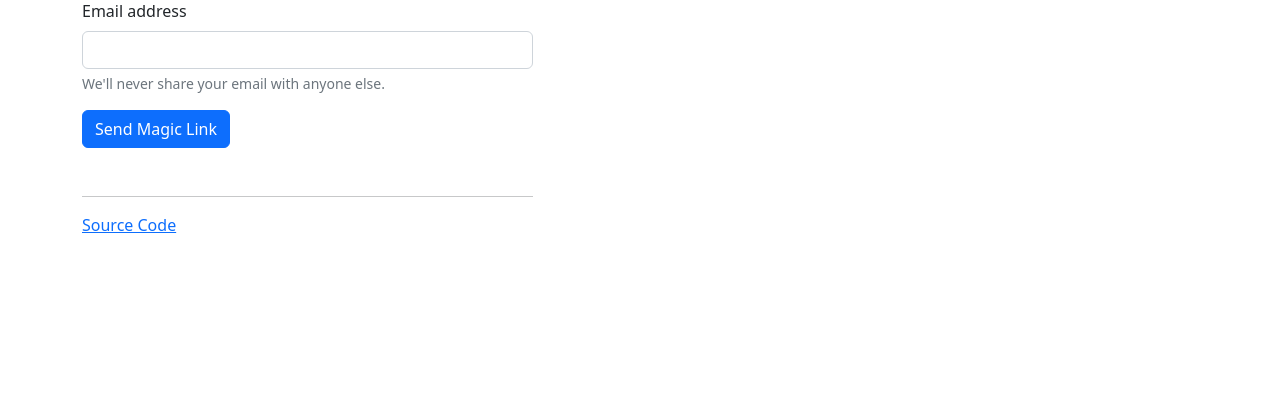
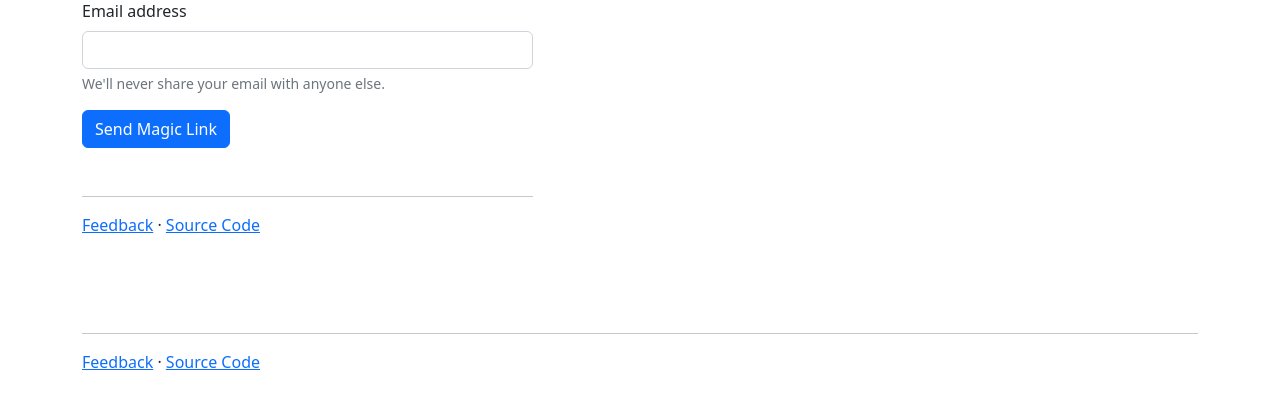
Before and after one commit to hjr265/updateasap, a Flask app: page / in a window 1280 px wide. Shown: the part 185-594 px from the top of the page. Run offline with Flask 2, Linux system fonts and the light colour scheme; parts of the project's set-up code (start-up, migrations or seed data) failed here and were passed over.

Commit message:
Add padding below footer

```diff
--- a/templates/footer.html
+++ b/templates/footer.html
@@ -1,2 +1,6 @@
-<hr>
-<a href="https://github.com/hjr265/updateasap" target="_blank" rel="noopener">Source Code</a>
+<div class="mt-5 pb-3">
+	<hr>
+	<a href="https://github.com/hjr265/updateasap/issues" target="_blank" rel="noopener">Feedback</a>
+	&middot;
+	<a href="https://github.com/hjr265/updateasap" target="_blank" rel="noopener">Source Code</a>
+</div>
--- a/templates/index.html
+++ b/templates/index.html
@@ -19,4 +19,6 @@
 			</div>
 		</div>
 	</div>
+
+	{% include "footer.html" %}
 {% endblock %}
--- a/templates/manage.html
+++ b/templates/manage.html
@@ -107,7 +107,5 @@
 		</div>
 	</div>
 
-	<div class="mt-5">
-		{% include "footer.html" %}
-	</div>
+	{% include "footer.html" %}
 {% endblock %}
```
